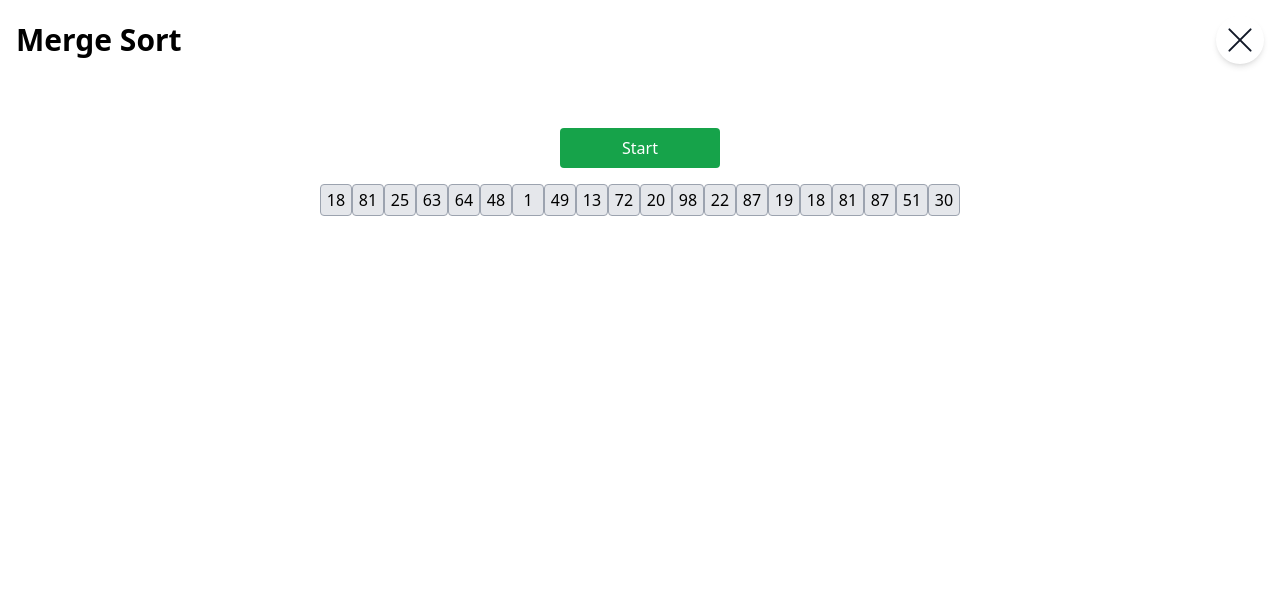
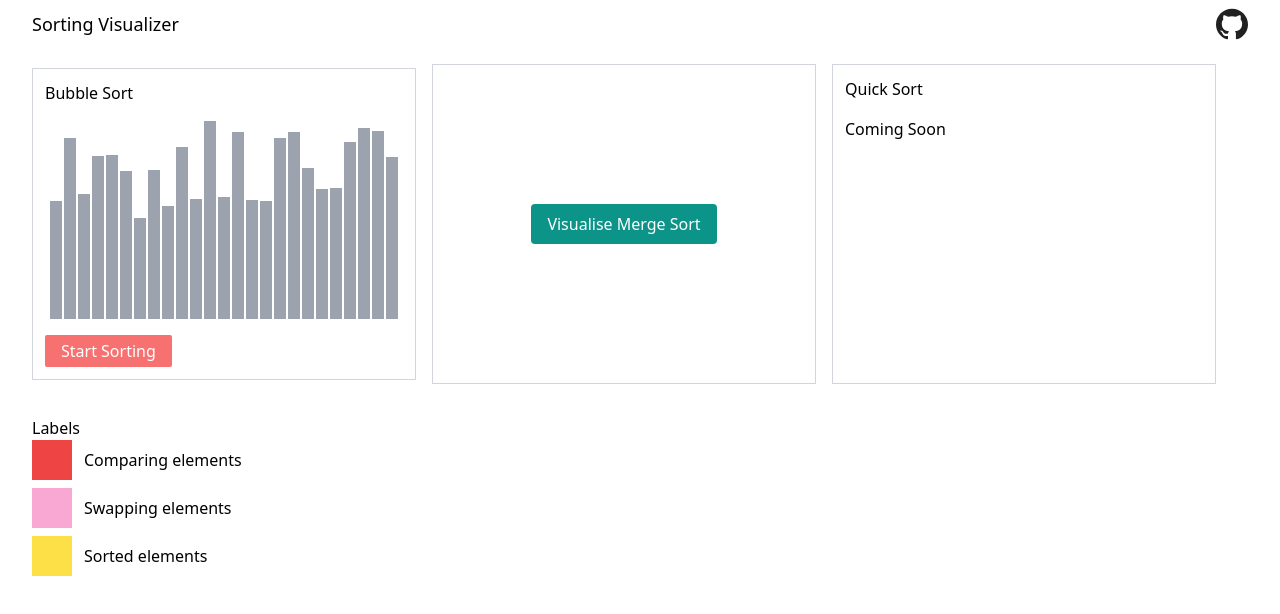
Before and after one commit to khan-ajamal/sorting-visualizer, a React (Create React App) app: page / in a window 1280 px wide. Shown: the top 614 px of the page. Built offline with nearby package versions, Linux system fonts and the light colour scheme.

Commit message:
move merge sort

```diff
--- a/src/components/mergeSort.js
+++ b/src/components/mergeSort.js
@@ -1,16 +1,43 @@
 import { useState, useEffect } from "react";
 
 import { clone, map } from "lodash-es";
+import { AnimatePresence } from "framer-motion";
 
+import Portal from "../components/portal";
 import { mergeSort } from "../algorithms/merge-sort";
 import { BinaryTree, generateRandomArray, Node } from "../utils";
+
+export const MergeSort = () => {
+    const [viewMergeSort, setViewMergeSort] = useState(false);
+    return (
+        <>
+            <button
+                className="h-10 px-4 rounded bg-teal-600 font-medium text-white"
+                onClick={() => setViewMergeSort(true)}
+            >
+                Visualise Merge Sort
+            </button>
+
+            <AnimatePresence>
+                {viewMergeSort && (
+                    <Portal
+                        onClose={() => setViewMergeSort(false)}
+                        title="Merge Sort"
+                    >
+                        <MergeSortVisualizer />
+                    </Portal>
+                )}
+            </AnimatePresence>
+        </>
+    );
+};
 
 const MergeSortVisualizer = () => {
     const [tree, setTree] = useState(null);
     const [elements, setElements] = useState([]);
 
     useEffect(() => {
-        setElements(generateRandomArray(20));
+        setElements(generateRandomArray());
     }, []);
 
     const sort = () => {
@@ -96,5 +123,3 @@ const RenderTree = ({ data, left, right }) => {
         </div>
     );
 };
-
-export default MergeSortVisualizer;
--- a/src/visualizer/index.js
+++ b/src/visualizer/index.js
@@ -1,13 +1,11 @@
 import React, { useState, useEffect, useRef } from "react";
 import { useSelector } from "react-redux";
 
-import Portal from "../components/portal";
 import { BubbleSort } from "../algorithms/bubble-sort";
-import MergeSortVisualizer from "../components/mergeSort";
+import { MergeSort } from "../components/mergeSort";
 import { delay, generateRandomArray, NUMBER_OF_BARS } from "../utils";
 
 import styles from "./visualizer.module.css";
-import { AnimatePresence } from "framer-motion";
 
 const Visualizer = () => {
     const [array, setArray] = useState([]);
@@ -15,8 +13,6 @@ const Visualizer = () => {
     const [sorting, setSorting] = useState(null);
     const [barOne, setBarOne] = useState(null);
     const [barTwo, setBarTwo] = useState(null);
-
-    const [viewMergeSort, setViewMergeSort] = useState(true);
 
     const [isSwapping, setIsSwapping] = useState(false);
 
@@ -124,23 +120,7 @@ const Visualizer = () => {
                     </button>
                 </div>
                 <div className="h-80 w-96 border border-gray-300 p-3 ml-4 flex justify-center items-center">
-                    <button
-                        className="h-10 px-4 rounded bg-teal-600 font-medium text-white"
-                        onClick={() => setViewMergeSort(true)}
-                    >
-                        Visualise Merge Sort
-                    </button>
-
-                    <AnimatePresence>
-                        {viewMergeSort && (
-                            <Portal
-                                onClose={() => setViewMergeSort(false)}
-                                title="Merge Sort"
-                            >
-                                <MergeSortVisualizer />
-                            </Portal>
-                        )}
-                    </AnimatePresence>
+                    <MergeSort />
                 </div>
                 <div className="h-80 w-96 border border-gray-300 p-3 ml-4">
                     <h3 className="mb-4">Quick Sort</h3>
```
